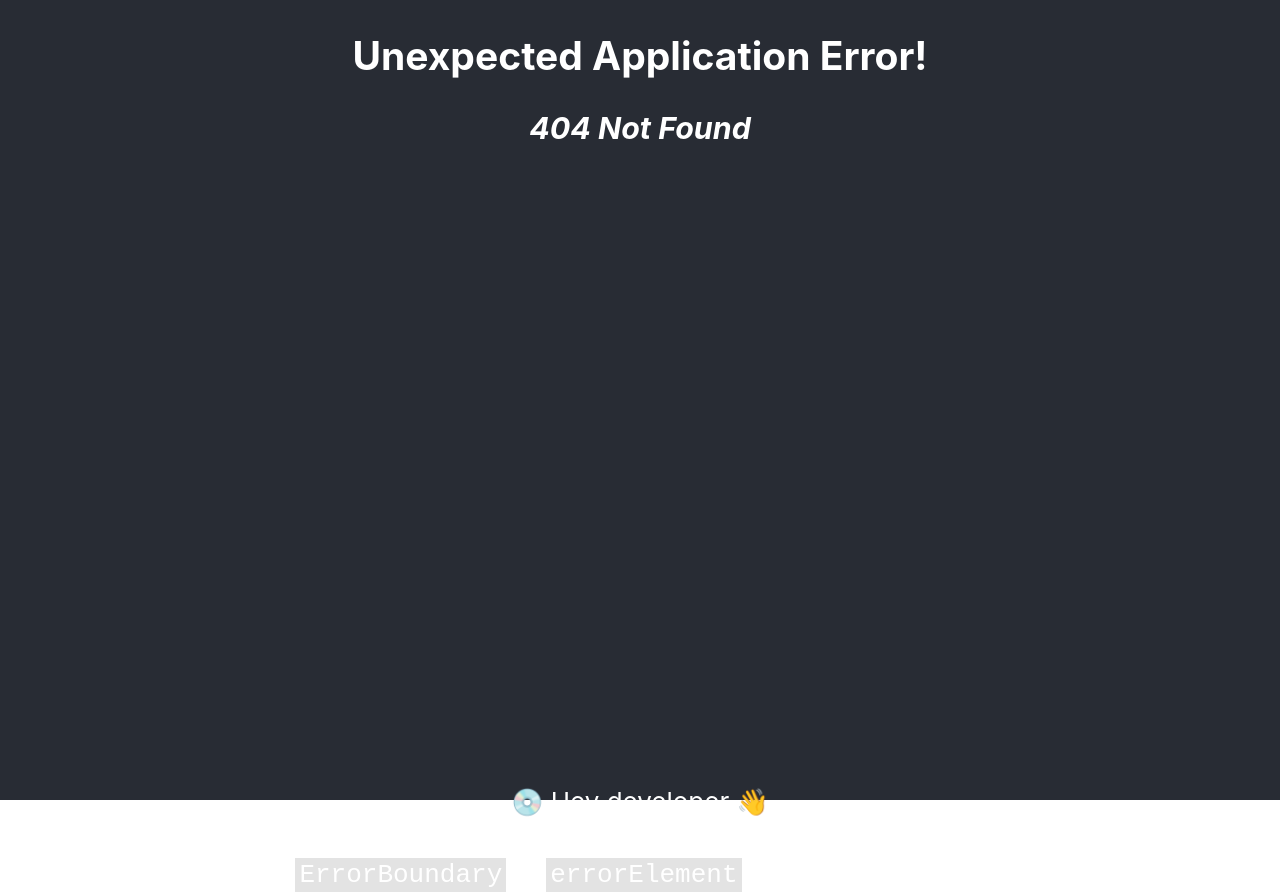
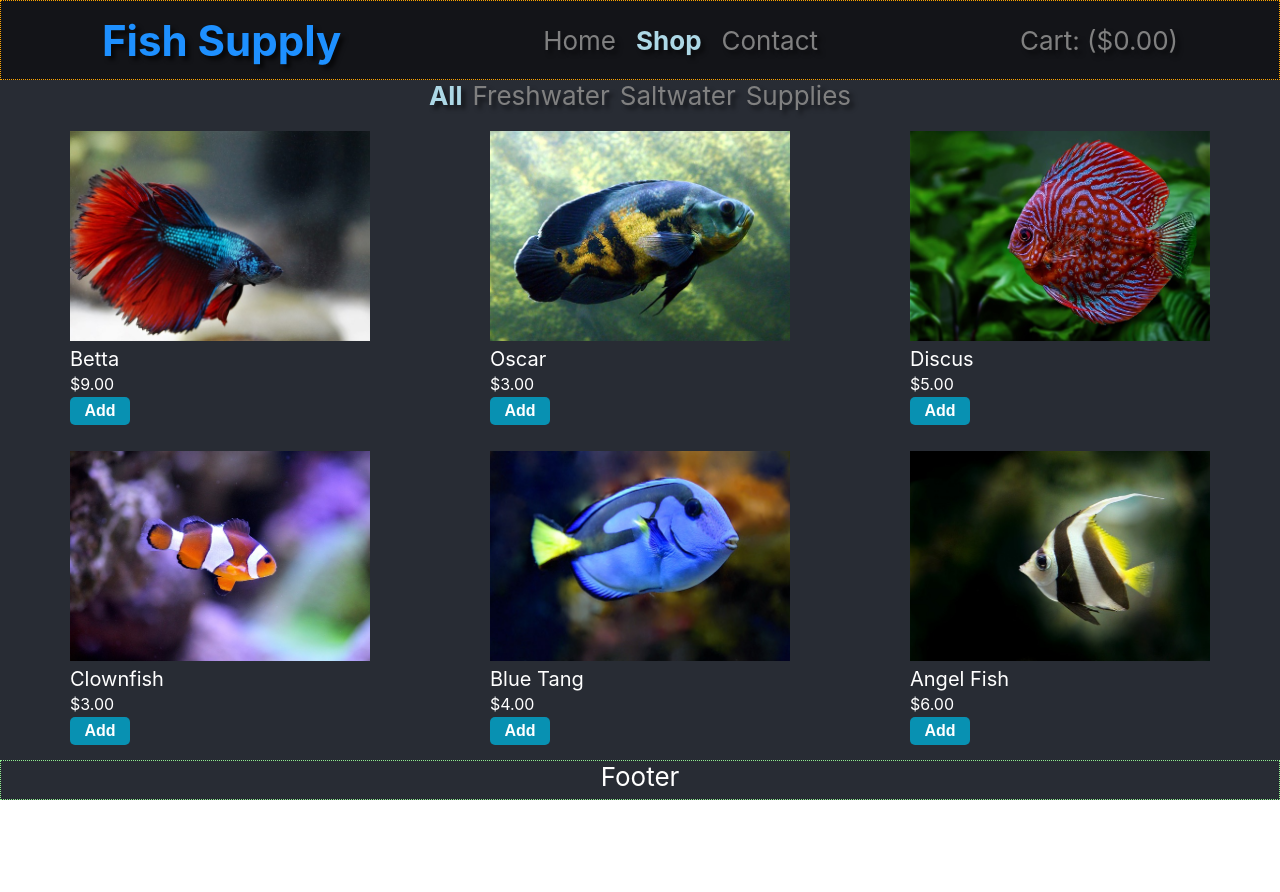
Before and after one commit to Raikho/shopping-cart, a React (Vite) app: page /shop/all in a window 1280 px wide. Before the commit this address had no page. After the commit the page ends 800 px from the top, so only its background shows below. Built offline with nearby package versions, Linux system fonts and the light colour scheme.

Commit message:
filter items given to ItemList using params

```diff
--- a/src/components/App.css
+++ b/src/components/App.css
@@ -38,12 +38,6 @@ body {margin: 0; box-sizing: border-box;}
   width: 100%;
 
   /* border: 1px dotted yellow; */
-  display: grid;
-  grid-template-rows: 10% 85% 5%;
-}
-
-.header {
-  border: 1px dotted orange;
 }
 
 /* DEBUG */
@@ -81,6 +75,7 @@ body {margin: 0; box-sizing: border-box;}
 /* ============================ HEADER ============================= */
 /* ================================================================= */
 .header {
+  border: 1px dotted orange;
   background-color: var(--header-bg);
 
   display: flex;
@@ -108,6 +103,23 @@ a.active {color: var(--link-active); font-weight: bold;}
 
 /* ========================= MAIN LAYOUTS ========================== */
 /* ================================================================= */
+.main-layout {
+  height: 100%;
+  width: 100%;
+  display: grid;
+  grid-template-rows: 10% 85% 5%;
+}
+
+/* ========================= SHOP LAYOUT =========================== */
+/* ================================================================= */
+.shop-layout {
+  overflow-y: auto;
+}
+.categories {
+  display: flex;
+  justify-content: center;
+  gap: 10px;
+}
 
 /* ============================ ITEMS ============================== */
 /* ================================================================= */
@@ -119,7 +131,6 @@ a.active {color: var(--link-active); font-weight: bold;}
   justify-items: center;
   align-items: center;
   gap: 20px;
-  overflow-y: auto;
 }
 .item {
   width: 300px;
--- a/src/components/App.jsx
+++ b/src/components/App.jsx
@@ -1,10 +1,10 @@
 import { useState, useEffect } from 'react';
-import ReactDOM from 'react-dom/client';
+// import ReactDOM from 'react-dom/client';
 import { createBrowserRouter, RouterProvider } from 'react-router-dom';
 
 import uniqid from 'uniqid';
 import './App.css';
-import Header from './Header' // TODO: remove
+// import Header from './Header' // TODO: remove
 import ItemList from './ItemList' // TODO: remove
 import MainLayout from './MainLayout';
 import Homepage from './Homepage';
@@ -25,6 +25,11 @@ export default function App({ baseItems = startingItems }) {
   const [items, setItems] = useState(baseItems);
   const [total, setTotal] = useState(0);
 
+  useEffect(() => {
+    let newTotal = items.reduce((prev, cur) => prev + (cur.price * cur.quantity), 0);
+    setTotal(newTotal);
+  }, [items]);
+
   const handleChangeAmount = (id, change) => {
     setItems(prevItems => {
       let newItems = JSON.parse(JSON.stringify(prevItems));
@@ -34,20 +39,27 @@ export default function App({ baseItems = startingItems }) {
     });
   };
 
-  useEffect(() => {
-    let newTotal = items.reduce((prev, cur) => prev + (cur.price * cur.quantity), 0);
-    setTotal(newTotal);
-  }, [items]);
-
+  const getItems = cat => {
+    if (cat === 'all') return items;
+    if (cat === 'cart') return items.filter(item => item.quantity > 0);
+    return items.filter(item => item.cat === cat);
+  };
 
   const router = createBrowserRouter([
     {
       path: "/",
-      element: <MainLayout />,
+      element: <MainLayout total={total}/>,
       children: [
         {index: true, element: <Homepage />},
-        {path: "shop", element: <ShopLayout />},
-        {path: "contact", element: <div>CONTACT</div>}
+        {path: "contact", element: <div>CONTACT</div>},
+        {
+          path: "shop",
+          element: <ShopLayout />,
+          children: [
+            {index: true, element: <ItemList getItems={getItems} onChangeAmount={handleChangeAmount} />},
+            {path: ":cat", element: <ItemList getItems={getItems} onChangeAmount={handleChangeAmount} />},
+          ],
+        },
       ],
     }
   ]);
--- a/src/components/Header.jsx
+++ b/src/components/Header.jsx
@@ -1,14 +1,13 @@
-import { Link, NavLink } from 'react-router-dom';
+import { NavLink } from 'react-router-dom';
 
 export default function Header({ title, total }) {
     return (
         <div className="header">
             <div className="store-title">{title}</div>
             <nav className="nav-container">
-				{/* <NavLink to="profile">Profile page</NavLink> */}
-                <Link to="/">Home</Link>
-                <Link to="shop">Shop</Link>
-                <Link to="contact">Contact</Link>
+                <NavLink to="/">Home</NavLink>
+                <NavLink to="shop/all">Shop</NavLink>
+                <NavLink to="contact">Contact</NavLink>
             </nav>
             <a href="" data-testid='cart-link'>
                 Cart: (${total}.00)
--- a/src/components/ItemList.jsx
+++ b/src/components/ItemList.jsx
@@ -1,6 +1,10 @@
+import { useParams } from 'react-router-dom';
 import Item from './Item.jsx'
 
-export default function ItemList({ items, onChangeAmount }) {
+export default function ItemList({ getItems, onChangeAmount }) {
+
+    const items = getItems(useParams().cat);
+
     return (
         <div className="item-list">
             {items.map(item => (
--- a/src/components/MainLayout.jsx
+++ b/src/components/MainLayout.jsx
@@ -1,13 +1,13 @@
 import { Outlet } from "react-router-dom";
 import Header from "./Header";
 
-export default function MainLayout() {
+export default function MainLayout({ total }) {
 
     return (
-        <>
-            <Header title="Fish Supply" total={50}/>
+        <div className="main-layout">
+            <Header title="Fish Supply" total={total}/>
             <Outlet />
             <div className="footer">Footer</div>
-        </>
+        </div>
     )
-};
+}
--- a/src/components/ShopLayout.jsx
+++ b/src/components/ShopLayout.jsx
@@ -1,3 +1,15 @@
+import { Outlet, NavLink } from "react-router-dom"
+
 export default function ShopLayout() {
-    return <div>Shop Layout</div>
+    return (
+        <div className="shop-layout">
+            <div className="categories">
+                <NavLink to="all">All</NavLink>
+                <NavLink to="fresh">Freshwater</NavLink>
+                <NavLink to="salt">Saltwater</NavLink>
+                <NavLink to="supplies">Supplies</NavLink>
+            </div>
+            <Outlet />
+        </div>
+    )
 }
```
